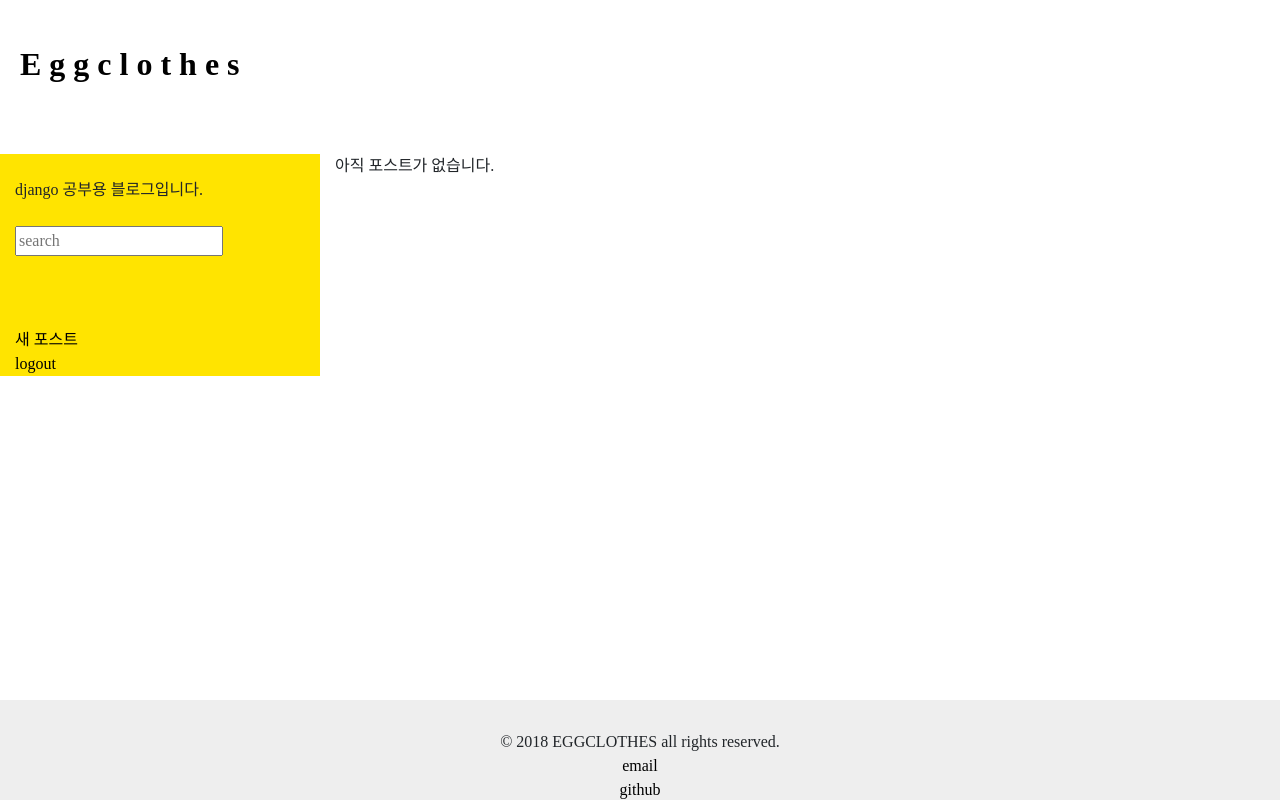
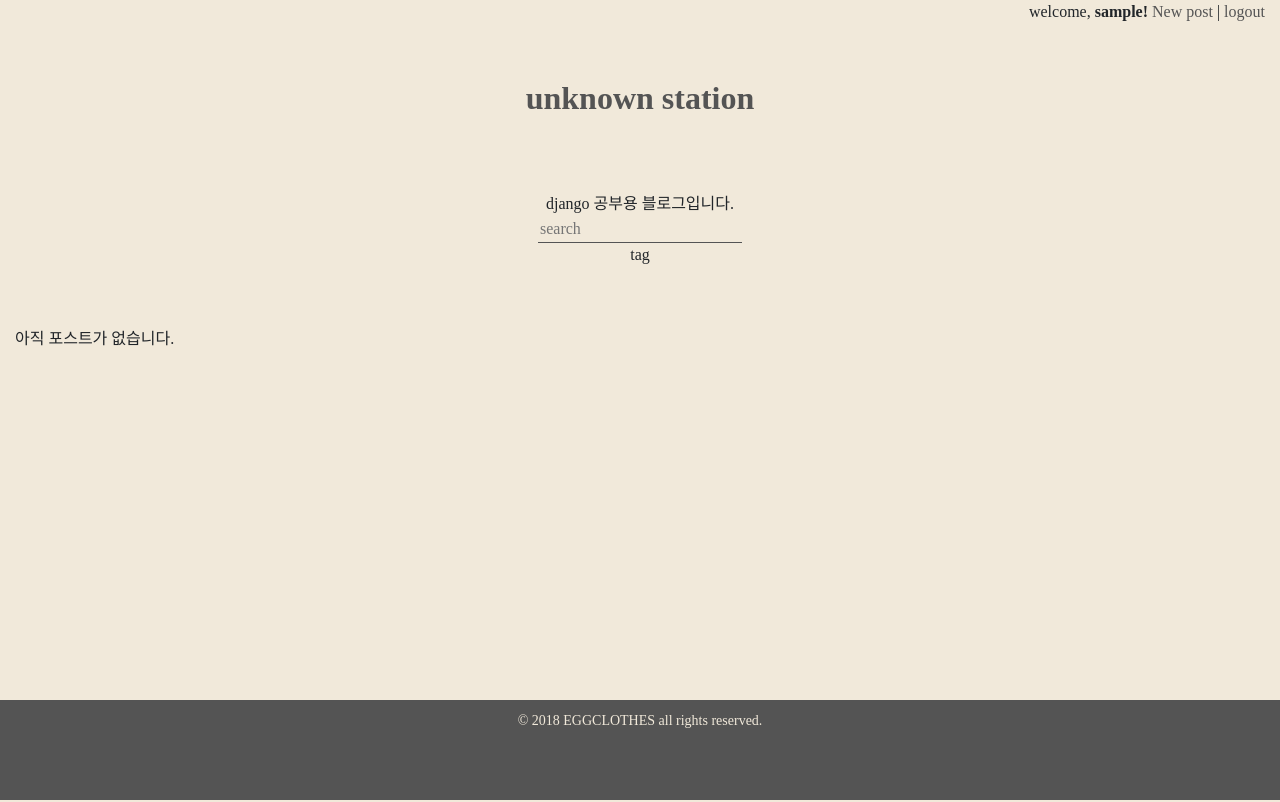
Before and after one commit to cloudysunny25/unknownstation, a Django app: page /blog/1/list/ in a window 1280 px wide. Run offline with Django 3.2, Linux system fonts and the light colour scheme; the visitor is signed in with stand-in values (Sample User, id 1); data that the repository does not hold is empty; some libraries are stand-ins or nearby versions; some web fonts are replaced.

Commit message:
Fixes #2 edit css, fix issue #2

```diff
--- a/unknownstation/static/css/style.css
+++ b/unknownstation/static/css/style.css
@@ -4,9 +4,11 @@ html,body {
     margin:0;
     padding:0;
     height:100%;
-     background-color: #FFFFFF;
+     background-color: #F1E9DA;
 }
-
+*:focus {
+    outline: none;
+}
 .container-fluid {
   position: relative;
   min-height: 100%;
@@ -19,32 +21,70 @@ html,body {
   padding-bottom: 100px;/*footer 하단 고정해도 내용 가려지지 않도록...*/
 }
 a{
-  text-decoration: none;
+  text-decoration: none !important;
 }
 a:link{
-  color: black;
+  color: #545454;
+  text-decoration:  none !important
 }
 a:hover{
-  color:grey;
+  color:#74B560;
+  text-decoration:  none !important
 }
 a:visited{
   color:black;
+  text-decoration:  none !important
 }
+
+.sign{
+  text-align: right;
+}
+
 .top{
-  padding:20px;
+  /*background-color: #74B560;*/
 }
+.intro{
+  /*background-color: #74B560;*/
+  padding-top: 30px;
+  padding-bottom: 30px;
+  margin-bottom: 30px;
+
+/*  border-top: 0.2px;
+  border-top: solid;
+  border-top-color: #2E294E;
+  border-bottom: 0.2px;
+  border-bottom: solid;
+  border-bottom-color: #2E294E;
+  margin-top: 10px;
+  margin-bottom: 10px;*/
+
+}
+
+.user_info{text-align: center;}
+.search{text-align: center;}
+.tag{text-align: center;}
+
 #blogtitle{
   text-align: center;
+  color: #545454;
 }
-.menubar {
-  background: #FFE400;
+.keyword{
+  background-color: transparent;
+  border-top-style: none;
+  border-left-style: none;
+  border-right-style: none;
+  border-bottom-color: #545454;
+  border-bottom-width: 0.3px;
 }
+
 .bottom {
   width: 100%;
- background-color: #eee;
+ background-color: #545454;
+ color: #F1E9DA;
+ font-size: 14px;
  height: 100px;
  text-align: center;
- padding:30px;
+ padding:10px;
  position: absolute;
  bottom: 0;
  left: 0;
@@ -55,11 +95,21 @@ a:visited{
   overflow: auto;*/
 
 }
+
+.sign {
+  background:
+}
+input #keyword{
+  height: 30px;
+  background-color: #cccccc;
+}
+
+
 .post {
   padding-top: 30px;
   padding-bottom: 30px;
-  padding-left: 80px;
-  padding-right: 80px;
+  padding-left: 8%;
+  padding-right: 8%;
   /*height: auto;
   overflow: auto;*/
 }
--- a/unknownstation/templates/unknownstation/base.html
+++ b/unknownstation/templates/unknownstation/base.html
@@ -24,44 +24,43 @@
   </head>
   <body>
     <div class="container-fluid">
-      <div class="row">
-        <div class="top">
-          <a href="{% url 'unknownstation:index' %}"> <div id="blogtitle"><h1>E g g c l o t h e s</h1></div></a><br>
+        <div class="row top">
+          <div class="offset-sm-8 col-sm-4">
+            <div class="sign">
+            {% if user.is_authenticated %}
+              welcome, <b>{{user.username}}!</b>
+              <a href="{% url 'unknownstation:write' %}" class="nounderline">New post</a> |
+              <a href="{% url 'unknownstation:logout' %}" class="nounderline">logout</a>
+            {% else %}
+              <a href="{% url 'unknownstation:login' %}" class="nounderline">login</a>
+            {% endif %}
           </div>
         </div>
-      <div class="row main">
-      <!--  <div class="main">-->
-      <div class="col-md-3 col-sm-12 menubar">
+
+      </div>
+      <div class="row intro">
+        <div class="offset-sm-3 col-sm-6 offset-sm-3">
+          <div class="">
+            <a href="{% url 'unknownstation:index' %}" class="nounderline"> <div id="blogtitle"><h1><b>unknown station</b></h1></div></a><br>
             <div class="user_info">
               {{ request.session.user_info.nickname }}
               <br>
               django 공부용 블로그입니다.
             </div>
-        <br>
             <div class="search">
-          <input type='text' id='keyword' placeholder="search" onkeyup="enter()">
+              <input type='text' id='keyword' class="keyword" placeholder="search" onkeyup="enter()">
             </div>
-        <br>
-        <div class="category">
-          {% if request.session.category_info %}
-            {% for category in request.session.category_info %}
-            <a href="{% url 'unknownstation:byCategory' category_id=category.id page=1 %}">{{ category.name }} ({{category.count}})</a><br>
-            {% endfor %}
-          {% endif %}
+            <div class="tag">
+              tag
             </div>
-        <br>
-        <br>
-        <div class="sign">
-          {% if user.is_authenticated %}
-            <a href="{% url 'unknownstation:write' %}">새 포스트</a><br>
-            <a href="{% url 'unknownstation:logout' %}">logout</a>
-          {% else %}
-            <a href="{% url 'unknownstation:login' %}">login</a>
-          {% endif %}
+          </div>
         </div>
 
       </div>
-          <div class="col-md-9 col-sm-12">
+      <div class="row main">
+      <!--  <div class="main">-->
+
+          <div class="col-md-12 col-sm-12">
             {% block content %}
             {% endblock %}
           </div>
@@ -71,8 +70,6 @@
       <div class="row">
         <div class="bottom">
           © 2018 EGGCLOTHES all rights reserved.<br>
-          <a href="">email</a><br>
-          <a href="">github</a>
         </div>
       </div>
     </div><!-- container -->
@@ -107,6 +104,7 @@
       }
     })
 
+    var submit = false;
       function checkMarkdownPreview(){
         var text = {"text":document.querySelector(".content_write").value, "mode":"gfm"}
         var xhttp = new XMLHttpRequest();
@@ -115,6 +113,10 @@
          document.getElementById("markdown").innerHTML = this.responseText;
          document.getElementById("content_markdown").value = this.responseText;
          //alert(this.responseText)
+         if(submit){
+           var form = document.getElementById("write_form");
+           form.submit();
+         }
         }
       };
 
@@ -127,9 +129,8 @@
 
     function write_form_submit(){
       //markdown 최종 결과를 한번더 받아온 뒤 제출
-      var form = document.getElementById("write_form");
+      submit = true;
       checkMarkdownPreview();
-      form.submit();
     }
   </script>
 </html>
--- a/unknownstation/templates/unknownstation/detail.html
+++ b/unknownstation/templates/unknownstation/detail.html
@@ -9,12 +9,14 @@
       <form  id="deleteForm" action="{% url 'unknownstation:delete' %}" method="post>
         {% csrf_token %}
         <input type="hidden" name="post_id" value="{{ post_info.id}}">
+
         <a href="{% url 'unknownstation:updateView' post_info.id %}">수정</a> |
         <a href="#" onclick="deletePost();return false;">삭제</a>
+
       </form>
     {% endif %}
   </div>
-  <div id="content">{% autoescape off %}{{ post_info.content_markdown}}{% endautoescape %}</div>
+  <div class="content">{% autoescape off %}{{ post_info.content_markdown}}{% endautoescape %}</div>
 
 </div>
 {% endblock %}
--- a/unknownstation/templates/unknownstation/index.html
+++ b/unknownstation/templates/unknownstation/index.html
@@ -8,10 +8,10 @@
   {% for post in post_list %}
   <div class="post_review">
   <!--  <p>{{ post.category.name }}</p> -->
-    <div class="review_title">{{ post.title }}</div>
-    <div class="review_date">{{ post.reg_date | date:'Y.m.d.  H:i:s'}}</div>
-    <div class="review_content">
-     {{ post.content_markdown |striptags |truncatechars_html:100 }}
+    <div class="preview_title"><b>{{ post.title }}</b></div>
+    <div class="preview_date">{{ post.created_date | date:'Y.m.d'}}</div>
+    <div class="preview_content">
+     {{ post.content_markdown |striptags |truncatechars_html:200 }}
     </div>
      <a href="{% url 'unknownstation:detail' post.id %}"><div class="more">more</div></a>
 
--- a/unknownstation/templates/unknownstation/login.html
+++ b/unknownstation/templates/unknownstation/login.html
@@ -15,6 +15,7 @@
     <link href='//spoqa.github.io/spoqa-han-sans/css/SpoqaHanSans-jp.css' rel='stylesheet' type='text/css'>
   </head>
   <body class="login">
+    <div class="">
       <div class="container">
         <div id="header">
           <h4>Login</h4>
@@ -38,6 +39,8 @@
         </div>
 
       </div>
+    </div>
+
 
   </body>
 </html>
```
Also changed, not shown: other parts of unknownstation/static/css/style.css (+15 -9 lines), unknownstation/static/css/login.css (+17 -3 lines), unknownstation/templates/unknownstation/listByCategory.html (+4 -4 lines), unknownstation/templates/unknownstation/listByKeyword.html (+5 -5 lines). Lines whose indentation alone changed are shown as unchanged.
